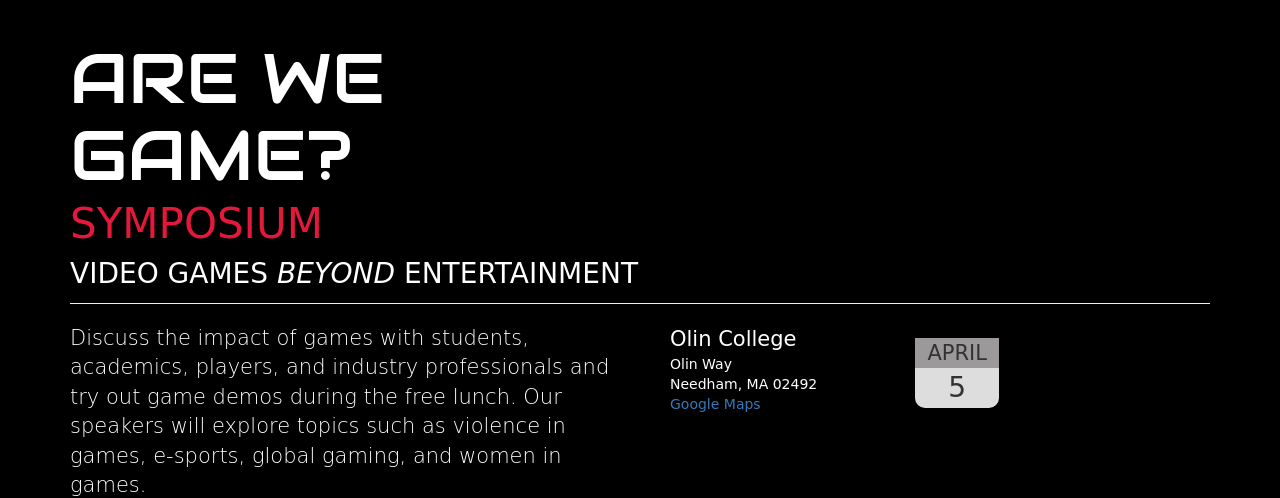
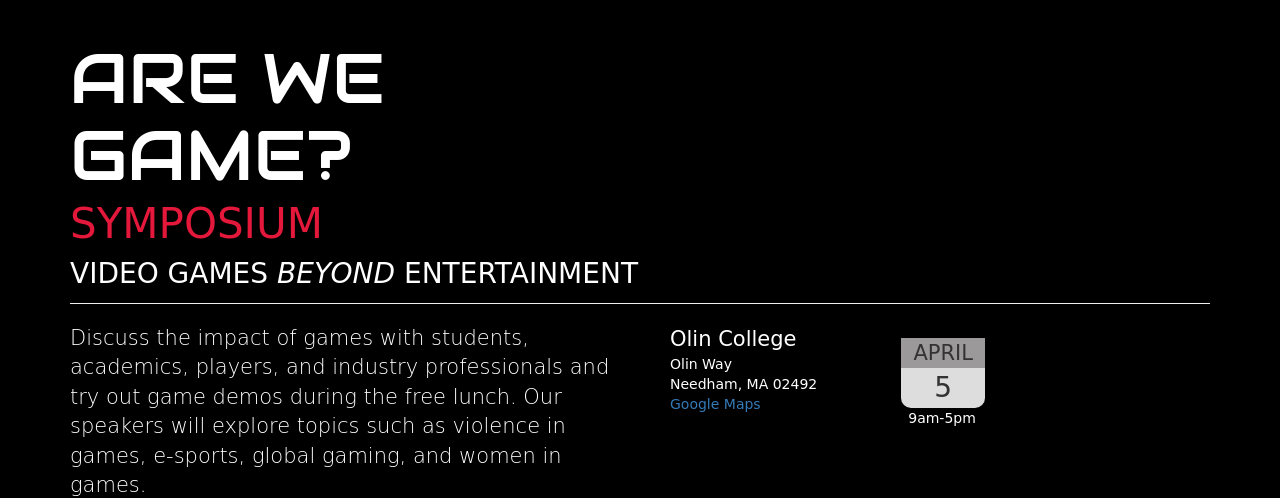
Before and after one commit to jceipek/olin-vgs, a plain HTML site: page index.html in a window 1280 px wide. Shown: the top 498 px of the page. Drawn offline with nearby package versions, Linux system fonts and the light colour scheme; a web font is replaced by a local one.

Commit message:
Added times

```diff
--- a/index.html
+++ b/index.html
@@ -53,6 +53,7 @@
                 <div class='date-month'>April</div>
                 <div class='date-day'>5</div>
               </div>
+              <div class='times'>9am-5pm</div>
             </div>
         </div>
       </div>
--- a/main.css
+++ b/main.css
@@ -36,7 +36,7 @@
   background-color: #ddd;
   height: 5em;
   width: 6em;
-  margin: 1em;
+  margin-top: 1em;
 }
 
 .date {
@@ -64,4 +64,6 @@
   font-size: 1.5em;
 }
 
-/*font-family: 'Audiowide', cursive;*/
+.times {
+  margin-left: 0.5em;
+}
```
